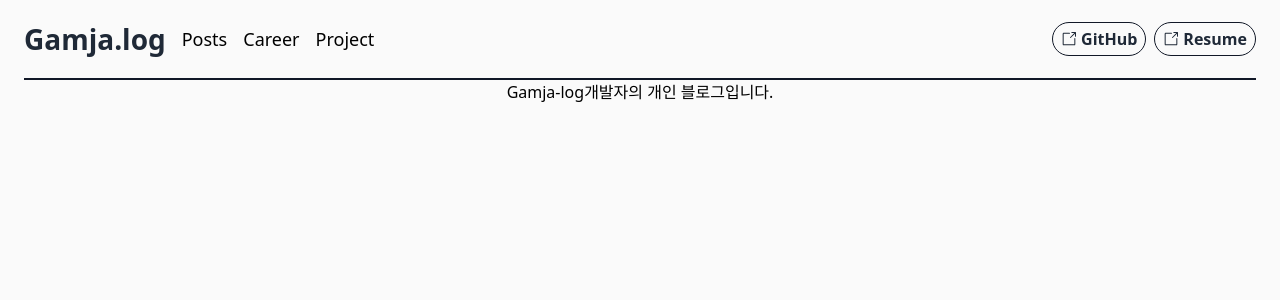
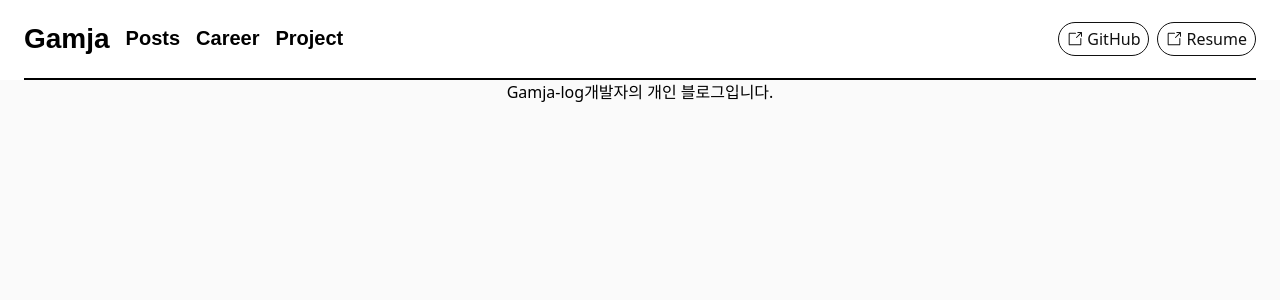
Before and after one commit to sh-oon/gamja.log, a Next.js app: page / in a window 1280 px wide. Shown: the top 300 px of the page. Built offline with nearby package versions, Linux system fonts and the light colour scheme.

Commit message:
refactor / 헤더 테일윈드 제거

```diff
--- a/src/components/atoms/ExternalLinkItem.tsx
+++ /dev/null
@@ -1,31 +0,0 @@
-import { useDevice } from '@/context/DeviceContext';
-import React, { PropsWithChildren } from 'react';
-import Link from 'next/link';
-import { GoLinkExternal } from 'react-icons/go';
-
-interface Props {
-  href: string;
-  children: React.ReactNode;
-}
-
-const ExternalLinkItem = ({ href, children }: PropsWithChildren<Props>) => {
-  const { isMobile, isDesktop } = useDevice();
-
-  return (
-    <Link
-      href={href}
-      target="_blank"
-      passHref
-      className="text-gray-800 flex items-center no-underline border sm:border-none border-gray-900 rounded-full px-2 py-1 md:p-1 font-semibold transition-all hover:opacity-50 dark:border-white dark:text-white dark:hover:bg-[#ffffff88]"
-    >
-      {isDesktop && (
-        <div className="mr-1 flex items-center">
-          <GoLinkExternal />
-        </div>
-      )}
-      {children}
-    </Link>
-  );
-};
-
-export default ExternalLinkItem;
--- a/src/components/atoms/Logo.tsx
+++ /dev/null
@@ -1,32 +0,0 @@
-import React from 'react'
-
-const sizes = {
-  base: 'text-base',
-  xs: 'text-xs',
-  sm: 'text-sm',
-  md: 'text-md',
-  lg: 'text-lg',
-  xl: 'text-xl',
-  '2xl': 'text-2xl',
-  '3xl': 'text-3xl',
-  '4xl': 'text-4xl',
-  '5xl': 'text-5xl',
-  '6xl': 'text-6xl',
-  '7xl': 'text-7xl',
-  '8xl': 'text-8xl',
-  '9xl': 'text-9xl',
-}
-
-type TSize = keyof typeof sizes
-
-interface Props {
-  size: TSize
-}
-
-const logoClassName = (size: TSize) => `font-bold text-gray-800 cursor-pointer dark:text-white ${sizes[size]}`
-
-function Logo({ size }: Props) {
-  return <div className={logoClassName(size)}>Gamja.log</div>
-}
-
-export default Logo
--- a/src/components/atoms/index.ts
+++ b/src/components/atoms/index.ts
@@ -1 +1,2 @@
 export * from './text';
+export * from './'
--- a/src/components/organisms/HeaderComponent.tsx
+++ /dev/null
@@ -1,54 +0,0 @@
-import { BLOG_LINKS } from '@/constants';
-import { navigation } from '@/constants/navigation';
-import { useDevice } from '@/context/DeviceContext';
-import { useRouter } from 'next/router';
-import React from 'react';
-import Logo from '@/components/atoms/Logo';
-import Link from 'next/link';
-import ExternalLinkItem from '@/components/atoms/ExternalLinkItem';
-import { FaGithub } from 'react-icons/fa';
-import { GrDocumentUser } from 'react-icons/gr';
-
-function HeaderComponent() {
-  const { isDesktop } = useDevice();
-  const router = useRouter();
-
-  return (
-    <header className="flex px-6 md:px-3 w-full fixed z-50 bg-grey-50 dark:bg-black">
-      <div
-        className="flex justify-between items-center w-full border-b-2 border-gray-900 h-header dark:bg-black dark:border-white">
-        <nav className="flex items-center gap-4 md:gap-2">
-          <Link
-            href="/"
-            className="text-gray-800 no-underline text-xl font-semibold transition-colors duration-200 relative"
-          >
-            <Logo size={isDesktop ? '3xl' : 'xl'} />
-          </Link>
-          {navigation.map((nav, index) => (
-            <Link
-              href={nav.link}
-              className={`text-xl relative hover:text-primary-main active:text-primary-main custom-link ${router.pathname.includes(nav.link) ? 'text-primary-main' : ''}`}
-              key={index}
-            >
-              <span className="text-lg">{nav.title}</span>
-            </Link>
-          ))}
-        </nav>
-        <ul className="flex items-center gap-2">
-          <li>
-            <ExternalLinkItem href={BLOG_LINKS.github as string}>
-              {isDesktop ? 'GitHub' : <FaGithub size={24} />}
-            </ExternalLinkItem>
-          </li>
-          <li>
-            <ExternalLinkItem href={BLOG_LINKS.resume as string}>
-              {isDesktop ? 'Resume' : <GrDocumentUser size={24} />}
-            </ExternalLinkItem>
-          </li>
-        </ul>
-      </div>
-    </header>
-  );
-}
-
-export default HeaderComponent;
--- a/src/components/organisms/header/header.tsx
+++ b/src/components/organisms/header/header.tsx
@@ -1,64 +1,235 @@
 import { BLOG_LINKS } from '@/constants';
+import { vars } from '@ui-tokens';
 import { navigation } from '@/constants/navigation';
 import { useDevice } from '@/context/DeviceContext';
 import styled from '@emotion/styled'
-import { useRouter } from 'next/router';
+import { useRouter } from 'next/router'
 import React from 'react';
-import Logo from '@/components/atoms/Logo';
 import Link from 'next/link';
-import ExternalLinkItem from '@/components/atoms/ExternalLinkItem';
 import { FaGithub } from 'react-icons/fa';
+import { GoLinkExternal } from 'react-icons/go'
 import { GrDocumentUser } from 'react-icons/gr';
+import { Text } from '@/components/atoms';
 
 export const Header = () => {
   const { isDesktop } = useDevice();
   const router = useRouter();
 
   return (
-    <header className="flex px-6 md:px-3 w-full fixed z-50 bg-grey-50 dark:bg-black">
-      <div
-        className="flex justify-between items-center w-full border-b-2 border-gray-900 h-header dark:bg-black dark:border-white">
-        <nav className="flex items-center gap-4 md:gap-2">
-          <Link
-            href="/"
-            className="text-gray-800 no-underline text-xl font-semibold transition-colors duration-200 relative"
-          >
-            <Logo size={isDesktop ? '3xl' : 'xl'} />
+    <StyledHeaderContainer
+      isCurrentPage={router.pathname === '/'}
+    >
+      <div className="header-container">
+        <nav>
+          <Link href="/">
+            <Text typography={'title-xl-bold'}>Gamja</Text>
           </Link>
           {navigation.map((nav, index) => (
-            <Link
+            <StyledNavItem
               href={nav.link}
-              className={`text-xl relative hover:text-primary-main active:text-primary-main custom-link ${router.pathname.includes(nav.link) ? 'text-primary-main' : ''}`}
               key={index}
+              $isCurrentPath={router.pathname === nav.link}
             >
-              <span className="text-lg">{nav.title}</span>
-            </Link>
+              <Text typography={'title-s-bold'}>{nav.title}</Text>
+            </StyledNavItem>
           ))}
         </nav>
-        <ul className="flex items-center gap-2">
+        <ul className="external-link-container">
           <li>
-            <ExternalLinkItem href={BLOG_LINKS.github as string}>
-              {isDesktop ? 'GitHub' : <FaGithub size={24} />}
-            </ExternalLinkItem>
+            <Link
+              href={BLOG_LINKS.github as string}
+              target="_blank"
+              passHref
+              className="external-link"
+            >
+              <>
+              {isDesktop && (
+                <div className="icon">
+                  <GoLinkExternal />
+                </div>
+              )}
+              {isDesktop ? <Text typography={'title-xxs-bold'}>GitHub</Text> : <FaGithub size={24} />}
+              </>
+            </Link>
           </li>
           <li>
-            <ExternalLinkItem href={BLOG_LINKS.resume as string}>
-              {isDesktop ? 'Resume' : <GrDocumentUser size={24} />}
-            </ExternalLinkItem>
+            <Link
+              href={BLOG_LINKS.resume as string}
+              target="_blank"
+              passHref
+              className="external-link"
+            >
+              <>
+                {isDesktop && (
+                  <div className="icon">
+                    <GoLinkExternal />
+                  </div>
+                )}
+                {isDesktop ? 'Resume' : <GrDocumentUser size={24} />}
+              </>
+            </Link>
           </li>
         </ul>
       </div>
-    </header>
+    </StyledHeaderContainer>
   );
 }
 
 
 const StyledHeaderContainer = styled.header`
-  display: flex;
-  padding: 6px;
-  margin: 3px;
+  padding: 0 24px;
   width: 100%;
   position: fixed;
-  z-index: 50;
-  background-color: grey-50;
+  z-index: 1000;
+  background-color: ${vars.$semantic.color.background.white};
+
+  & .header-container {
+    display: flex;
+    justify-content: space-between;
+    align-items: center;
+    width: 100%;
+    border-bottom: 2px solid ${vars.$semantic.color.border.line};
+    height: 80px;
+  }
+
+  & nav {
+    display: flex;
+    align-items: center;
+    gap: 16px;
+  }
+
+  & .nav-link {
+    cursor: pointer;
+    position: relative;
+
+    & ::after {
+      content: '';
+      transition: width 0.2s ease-in-out;
+      position: absolute;
+      background-color: ${vars.$semantic.color.text.interactive};
+      bottom: -2px;
+      left: 50%;
+      transform: translateX(-50%);
+      width: 0;
+      height: 2px;
+    }
+
+    & :hover::after {
+      width: 100%;
+    }
+  }
+
+  & .nav-link:hover {
+    color: ${vars.$semantic.color.text.interactiveHover};
+  }
+
+  & .nav-link:active {
+    color: ${vars.$semantic.color.text.interactivePressed};
+  }
+
+  & .external-link-container {
+    display: flex;
+    align-items: center;
+    gap: 8px;
+  }
+
+  & .external-link {
+    color: ${vars.$semantic.color.text.primary};
+    display: flex;
+    align-items: center;
+    border: 1px solid ${vars.$semantic.color.border.line};
+    border-radius: 999px;
+    padding: 4px 8px;
+    transition: opacity 0.2s ease-in-out;
+
+    & .icon {
+      margin-right: 4px;
+      display: flex;
+      align-items: center;
+    }
+  }
+
+  & .external-link:hover {
+    opacity: 0.7;
+  }
+
+  @media (max-width: 768px) {
+    padding: 0 12px;
+
+    & .header-container {
+      gap: 8px;
+    }
+
+    & nav {
+      gap: 8px;
+    }
+
+    & .external-link {
+      padding-left: 4px;
+      border: none !important;
+    }
+  }
+
+  @media (prefers-color-scheme: dark) {
+    background-color: ${vars.$semantic.color.background.dark};
+
+    & .header-container {
+      border-bottom: 2px solid ${vars.$semantic.color.border.line};
+      background-color: ${vars.$semantic.color.background.dark};
+    }
+
+    & .nav-link {
+      color: ${vars.$semantic.color.text.primary};
+    }
+
+    & .nav-link:hover {
+      color: ${vars.$semantic.color.text.primaryHover};
+    }
+
+    & .nav-link:active {
+      color: ${vars.$semantic.color.text.primaryPressed};
+    }
+
+    & .external-link {
+      color: ${vars.$semantic.color.text.primary};
+      border: 1px solid ${vars.$semantic.color.border.line};
+    }
+
+    & .external-link:hover {
+      opacity: 0.5;
+      }
+  }
 `;
+
+const StyledNavItem = styled.a<{ $isCurrentPath: boolean }>`
+  cursor: pointer;
+  position: relative;
+
+  & ::after {
+    content: '';
+    transition: width 0.2s ease-in-out;
+    position: absolute;
+    background-color: ${vars.$semantic.color.text.interactive};
+    bottom: -2px;
+    left: 50%;
+    transform: translateX(-50%);
+    width: 0;
+    height: 2px;
+  }
+
+  & :hover {
+    color: ${vars.$semantic.color.text.interactiveHover};
+  }
+
+  & :hover::after {
+    width: 100%;
+  }
+
+  ${({ $isCurrentPath }) => $isCurrentPath && `
+    color: ${vars.$semantic.color.text.interactive};
+
+    & ::after {
+      width: 100%;
+    }
+  `}
+`
--- a/src/components/organisms/header/index.ts
+++ b/src/components/organisms/header/index.ts
@@ -0,0 +1 @@
+export * from './header';
--- /dev/null
+++ b/src/components/organisms/index.ts
@@ -0,0 +1 @@
+export * from './header'
--- a/src/pages/_app.tsx
+++ b/src/pages/_app.tsx
@@ -1,5 +1,5 @@
 import '@/styles/globals.css';
-import HeaderComponent from '@/components/organisms/HeaderComponent';
+import { Header } from '@/components/organisms'
 import { DeviceProvider } from '@/context/DeviceContext';
 import type { AppProps } from 'next/app';
 import MainLayout from '@/components/MainLayout';
@@ -8,7 +8,7 @@ export default function App({ Component, pageProps }: AppProps) {
 
   return (
     <DeviceProvider userAgent={pageProps.userAgent}>
-      <HeaderComponent />
+      <Header />
       <MainLayout>
         <Component {...pageProps} />
       </MainLayout>
```
